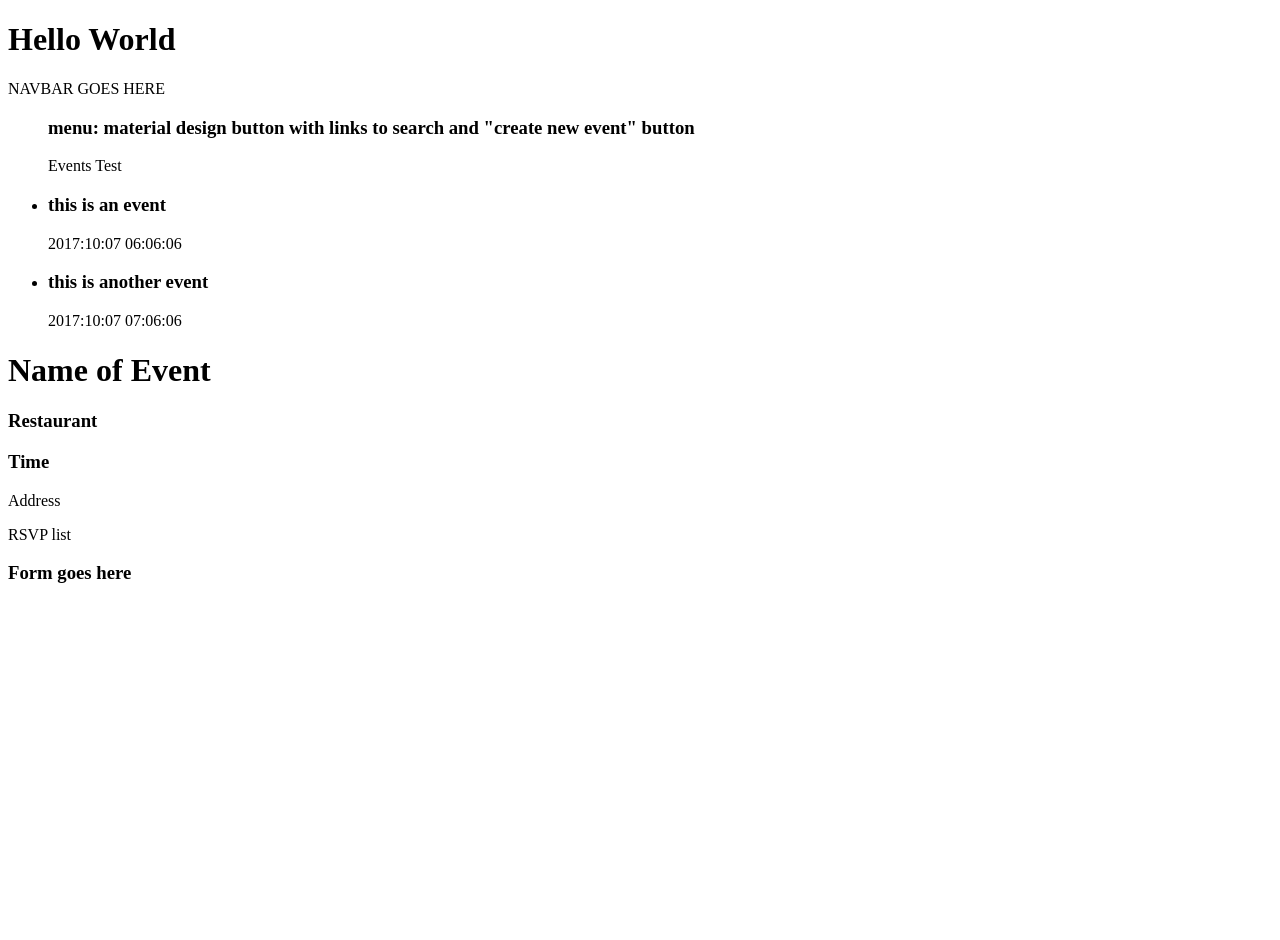
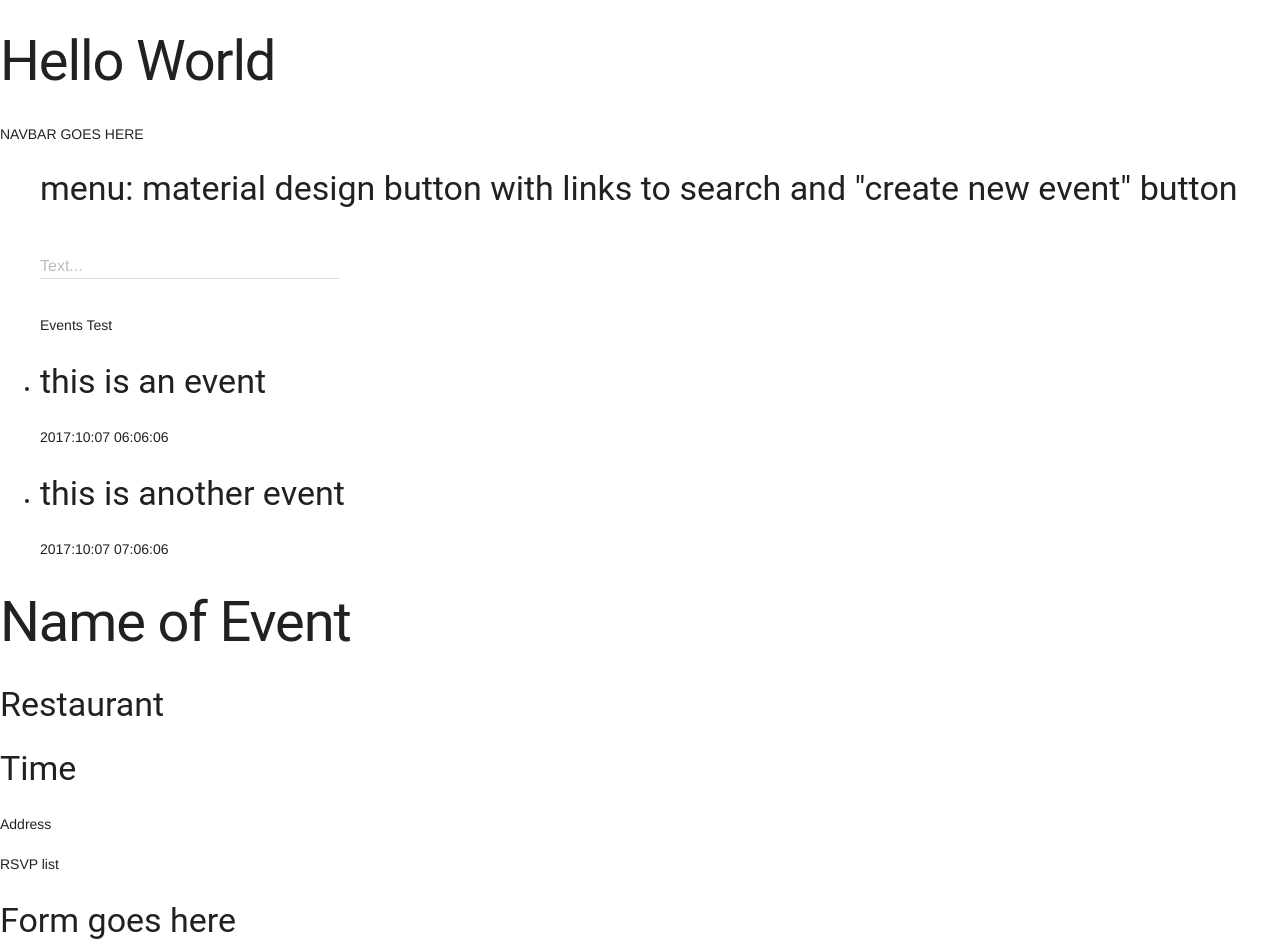
Before and after one commit to Nibblr-Inc/Nibblr, a website: page client/index.html in a window 1280 px wide. Before the commit the page ends 800 px from the top, so only its background shows below. Drawn offline with nearby package versions, Linux system fonts and the light colour scheme; files whose address does not match are found by name.

Commit message:
Add MDL tags

```diff
--- a/client/index.html
+++ b/client/index.html
@@ -4,6 +4,9 @@
     <meta charset="UTF-8" />
     <title>Hello World</title>
     <script src="node_modules/angular/angular.js"></script>
+    <link rel="stylesheet" href="https://fonts.googleapis.com/icon?family=Material+Icons">
+    <link rel="stylesheet" href="https://code.getmdl.io/1.3.0/material.indigo-pink.min.css">
+    <script defer src="https://code.getmdl.io/1.3.0/material.min.js"></script>
   </head>
   <body>
     <h1>Hello World</h1>
--- a/client/src/templates/menu.html
+++ b/client/src/templates/menu.html
@@ -1,3 +1,9 @@
 <div class="menu">
   <h3>menu: material design button with links to search and "create new event" button</h3>
+  <form action="#">
+    <div class="mdl-textfield mdl-js-textfield">
+      <input class="mdl-textfield__input" type="text" id="sample1">
+      <label class="mdl-textfield__label" for="sample1">Text...</label>
+    </div>
+  </form>
 </div>
```
